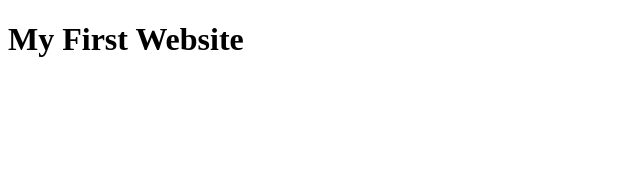
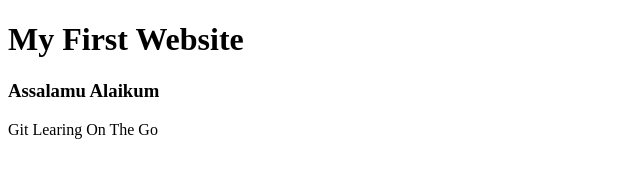
Before and after one commit to AbRahmanAdi/my-first-website, a plain HTML site: page index.html in a window 1280 px wide. Shown: the whole page, without its empty margins (0-640 px from the left). Drawn offline with Linux system fonts and the light colour scheme.

Commit message:
salam Added

```diff
--- a/index.html
+++ b/index.html
@@ -7,5 +7,7 @@
 </head>
 <body>
     <h1>My First Website</h1>
+    <h3>Assalamu Alaikum</h3>
+    <p>Git Learing On The Go</p>
 </body>
 </html>
```
